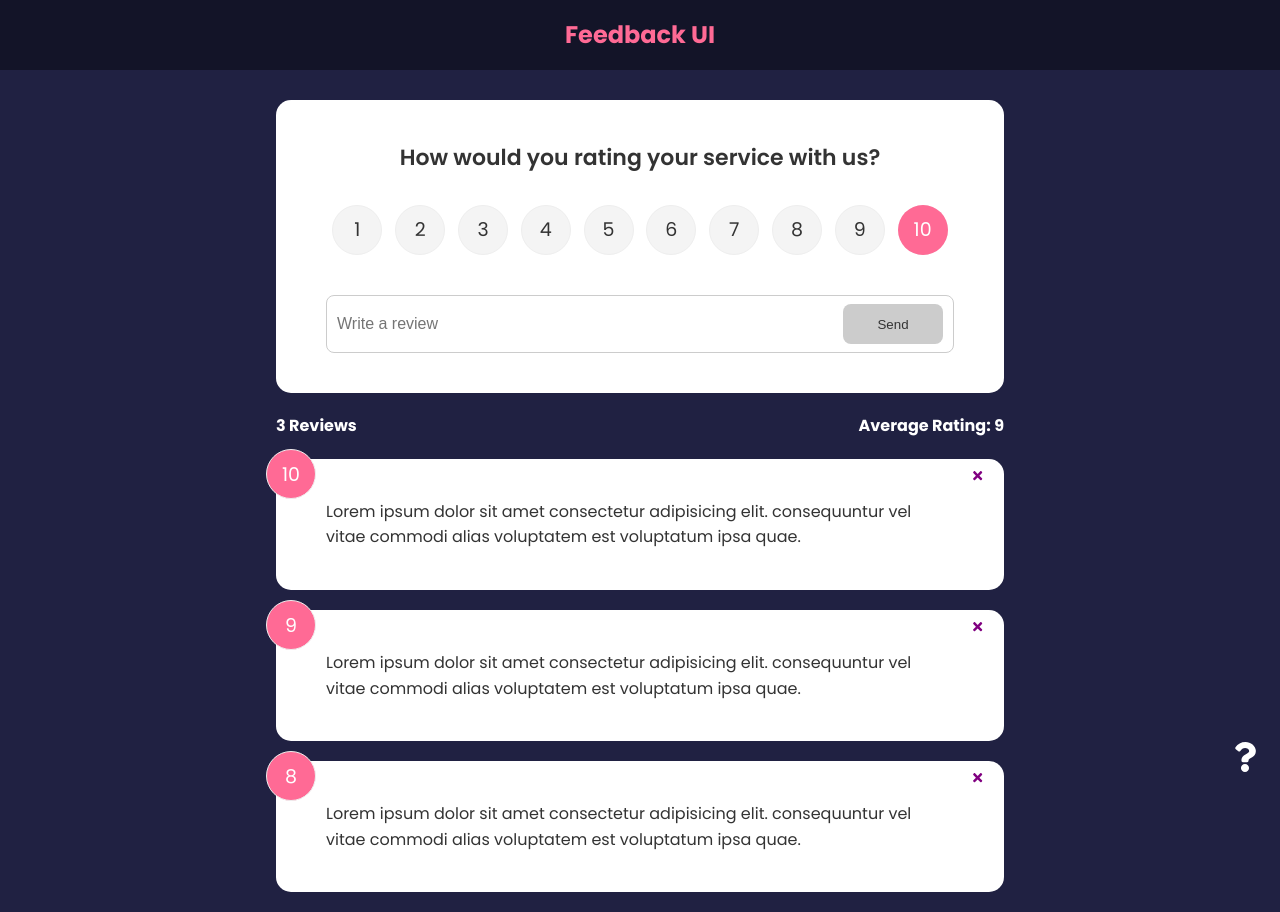
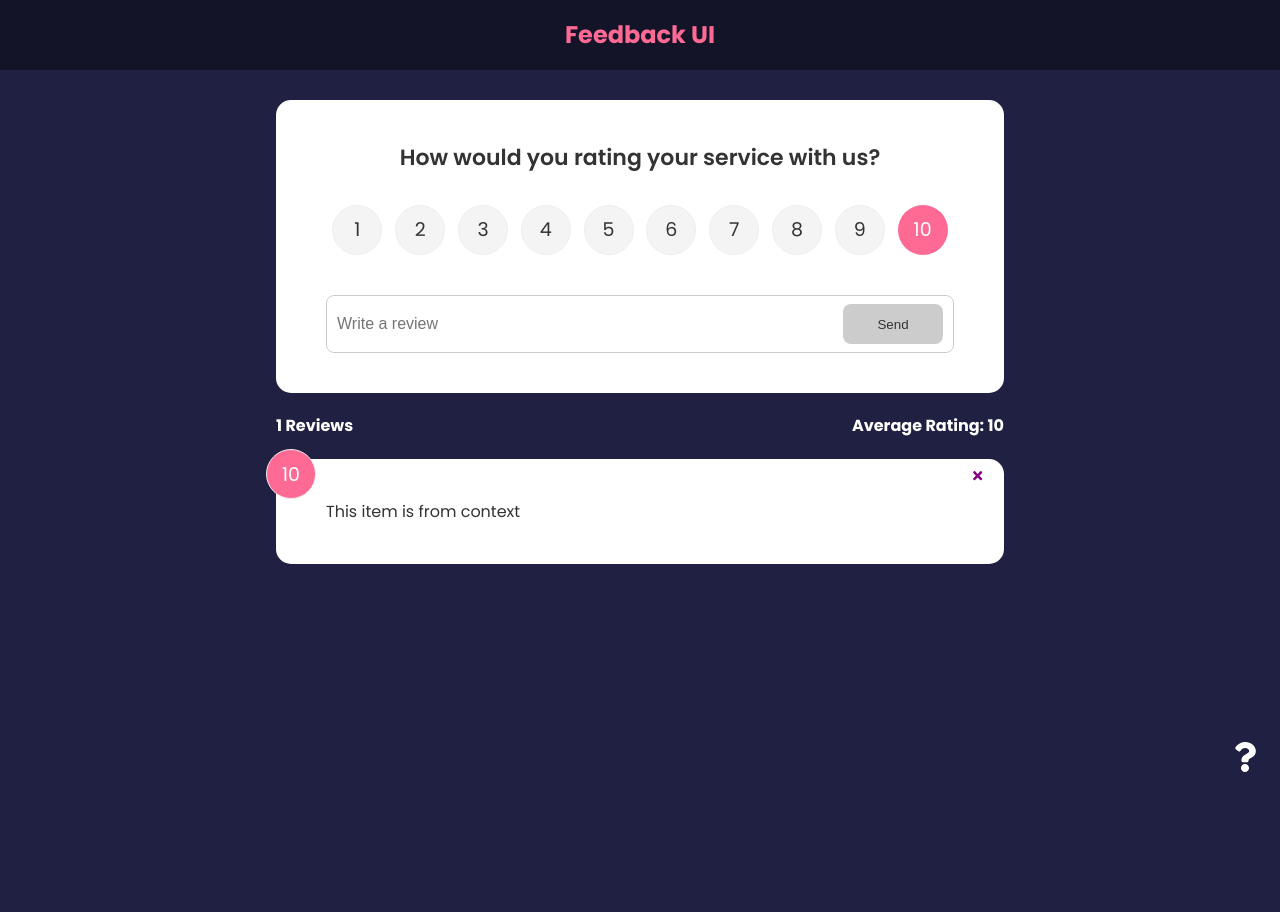
Before and after one commit to cisu/feedback-app-react, a React (Create React App) app: page / in a window 1280 px wide. After the commit the page ends 800 px from the top, so only its background shows below. Built offline with nearby package versions, Linux system fonts and the light colour scheme.

Commit message:
Get Global State With The useContext Hook

```diff
--- a/src/App.js
+++ b/src/App.js
@@ -38,9 +38,11 @@ function App() {
               element={
                 <>
                   <FeedbackForm handleAdd={addFeedback} />
-                  <FeedbackStats feedback={feedback} />
+                  <FeedbackStats
+                  // feedback={feedback}
+                  />
                   <FeedbackList
-                    feedback={feedback}
+                    // feedback={feedback}
                     handleDelete={deleteFeedback}
                   />
                 </>
@@ -53,7 +55,7 @@ function App() {
           <AboutIconLink />
         </div>
       </Router>
-    </FeedbackProvider>
+    </FeedbackProvider >
   );
 }
 
--- a/src/components/FeedbackList.jsx
+++ b/src/components/FeedbackList.jsx
@@ -1,9 +1,16 @@
 import React from 'react';
 import {motion, AnimatePresence} from 'framer-motion';
+import {useContext} from 'react';
 import FeedbackItem from './FeedbackItem';
 import PropTypes from 'prop-types';
+import FeedbackContext from '../context/FeedbackContext'
 
-const FeedbackList = ({feedback, handleDelete}) => {
+const FeedbackList = ({ handleDelete}) => {
+
+  const {feedback} = useContext(FeedbackContext)
+
+  console.log(feedback, 'from context')
+
   if (!feedback || feedback.length === 0) {
     return <p>No feedback yet</p>;
   }
--- a/src/components/FeedbackStats.js
+++ b/src/components/FeedbackStats.jsx
@@ -1,7 +1,10 @@
 import React from 'react'
-import PropTypes from 'prop-types';
+import {useContext} from 'react';
+import FeedbackContext from '../context/FeedbackContext'
 
-const FeedbackStats = ({feedback}) => {
+const FeedbackStats = () => {
+
+    const {feedback} = useContext(FeedbackContext)
     // Calculate rating avg
     let average = feedback.reduce((acc, cur) => {
         return acc + cur.rating
@@ -20,8 +23,6 @@ const FeedbackStats = ({feedback}) => {
     )
 }
 
-FeedbackStats.protoTypes = {
-    feedback:PropTypes.array.isRequired
-}
+
 
 export default FeedbackStats
--- a/src/context/FeedbackContext.jsx
+++ b/src/context/FeedbackContext.jsx
@@ -6,7 +6,7 @@ const FeedbackContext = createContext();
 // create a provider for the context to wrap the context
 
 export const FeedbackProvider = ({children}) => {
-  const {feedback, setFeedback} = useState([
+  const [feedback, setFeedback] = useState([
     {
       id: 1,
       text: 'This item is from context',
@@ -25,5 +25,4 @@ export const FeedbackProvider = ({children}) => {
   );
 };
 
-
 export default FeedbackContext;
```
